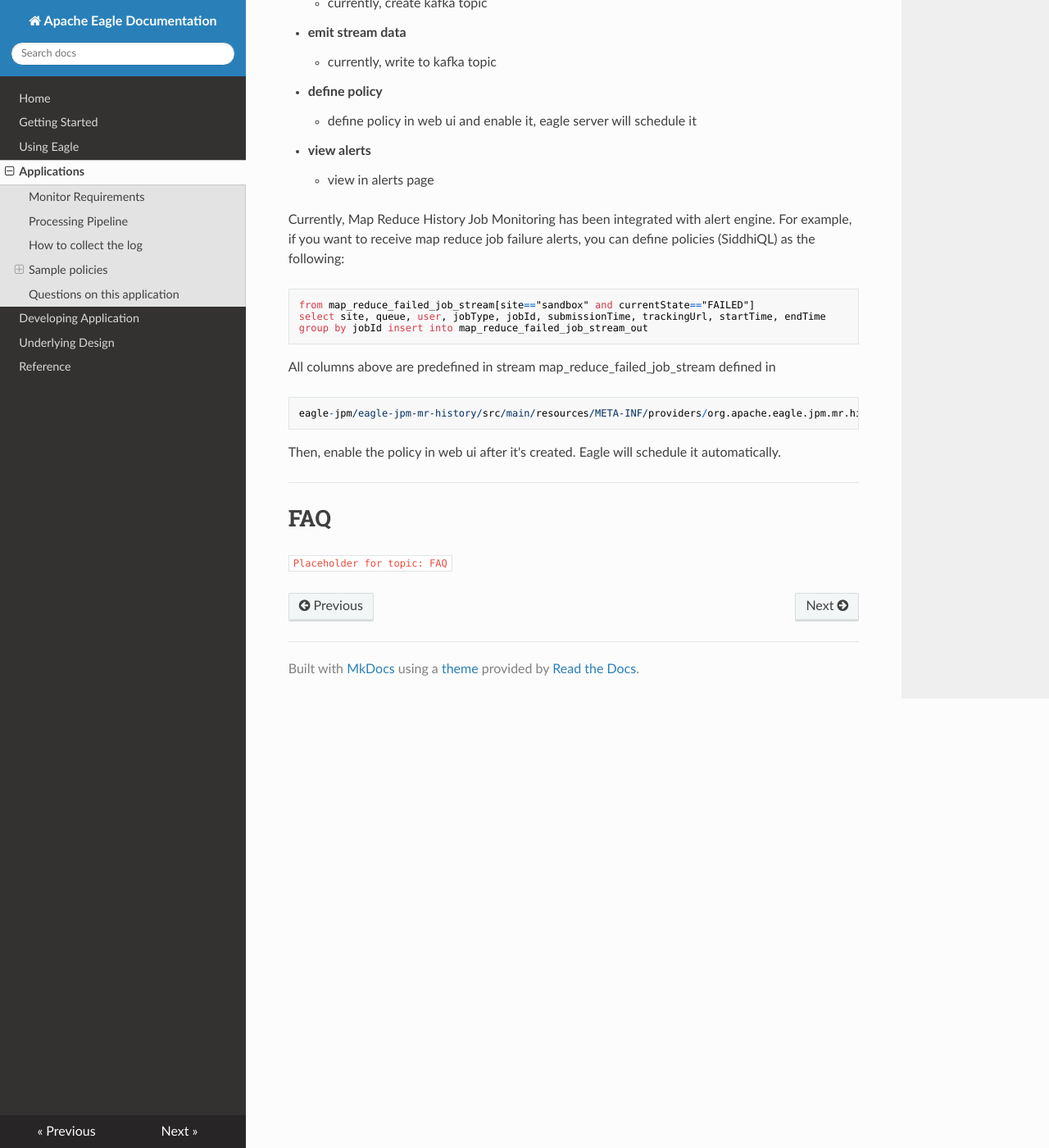
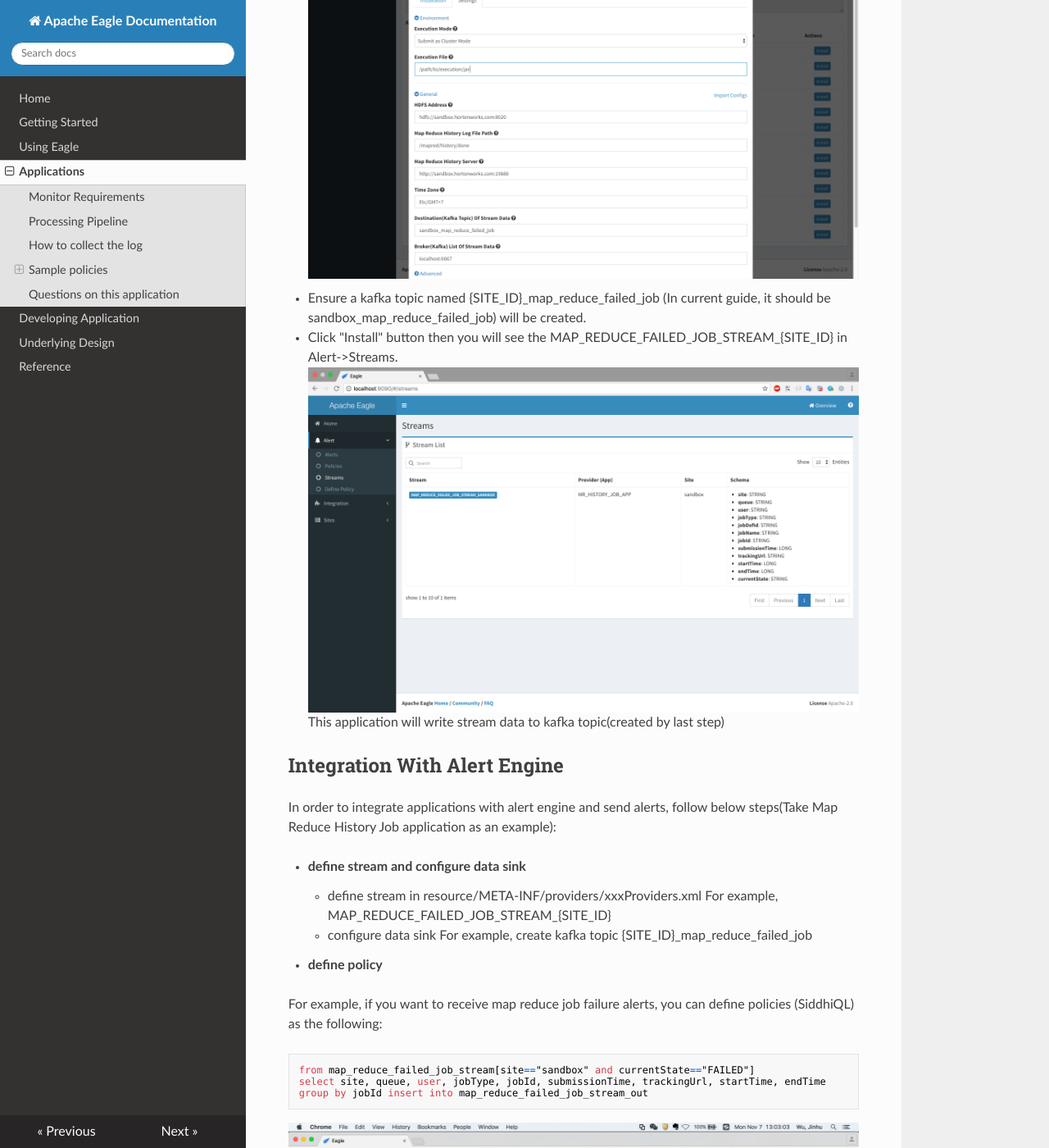
Before and after one commit to anyway1021/eagle-doc, an MkDocs documentation site: the page built from docs/applications.md, in a window 1280 px wide and 1400 px high, scrolled down 8510 px. Shown: the whole window at 82% size. Built offline with MkDocs 1.6.1, drawn with Linux system fonts in a browser that asks for light colours; nearby versions of some CDN libraries; old or Windows-style settings are respelled for this version of MkDocs; some of the changed text lies outside the part shown.

Commit message:
enrich jpm doc

````diff
--- a/docs/applications.md
+++ b/docs/applications.md
@@ -220,28 +220,46 @@ Application "**HADOOP_JMX_METRIC_MONITOR**" provide embedded collector script to
     * **Aggregate Bolt**
         * aggregate metrics for given time period received from Divide Spout
 
+## Setup & Installation
+* Make sure already setup a site (here use a demo site named "sandbox").
+
+* Install "Map Reduce History Job" app in eagle server(Take this application as an example).
+
+* Configure Application settings
+
+    ![application configures](include/images/jpm_configure.png)
+
+* Ensure a kafka topic named {SITE_ID}_map_reduce_failed_job (In current guide, it should be sandbox_map_reduce_failed_job) will be created.
+
+* Click "Install" button then you will see the MAP_REDUCE_FAILED_JOB_STREAM_{SITE_ID} in Alert->Streams.
+    ![application configures](include/images/jpm_streams.png)
+  This application will write stream data to kafka topic(created by last step)
+
 ## Integration With Alert Engine
 
-In order to integrate applications with alert engine, follow below steps:
+In order to integrate applications with alert engine and send alerts, follow below steps(Take Map Reduce History Job application as an example):
 
-* **define stream**
+* **define stream and configure data sink**
     * define stream in resource/META-INF/providers/xxxProviders.xml
-* **configure data sink**
-    * currently, create kafka topic
-* **emit stream data**
-    * currently, write to kafka topic
+    For example, MAP_REDUCE_FAILED_JOB_STREAM_{SITE_ID}
+    * configure data sink
+    For example, create kafka topic {SITE_ID}_map_reduce_failed_job
+
 * **define policy**
-    * define policy in web ui and enable it, eagle server will schedule it
-* **view alerts**
-    * view in alerts page
 
-Currently, Map Reduce History Job Monitoring has been integrated with alert engine. For example, if you want to receive map reduce job failure alerts, you can define policies (SiddhiQL) as the following:
+For example, if you want to receive map reduce job failure alerts, you can define policies (SiddhiQL) as the following:
 ```sql
 from map_reduce_failed_job_stream[site=="sandbox" and currentState=="FAILED"]
 select site, queue, user, jobType, jobId, submissionTime, trackingUrl, startTime, endTime
 group by jobId insert into map_reduce_failed_job_stream_out
 ```
 
+   ![define policy](include/images/jpm_define_policy.png)
+
+* **view alerts**
+You can view alerts in Alert->alerts page.
+
+## Stream Schema
 All columns above are predefined in stream map_reduce_failed_job_stream defined in
 
     eagle-jpm/eagle-jpm-mr-history/src/main/resources/META-INF/providers/org.apache.eagle.jpm.mr.history.MRHistoryJobApplicationProvider.xml
````
Also changed, not shown: docs/include/images/jpm_configure.png (added), docs/include/images/jpm_define_policy.png (added), docs/include/images/jpm_streams.png (added).
